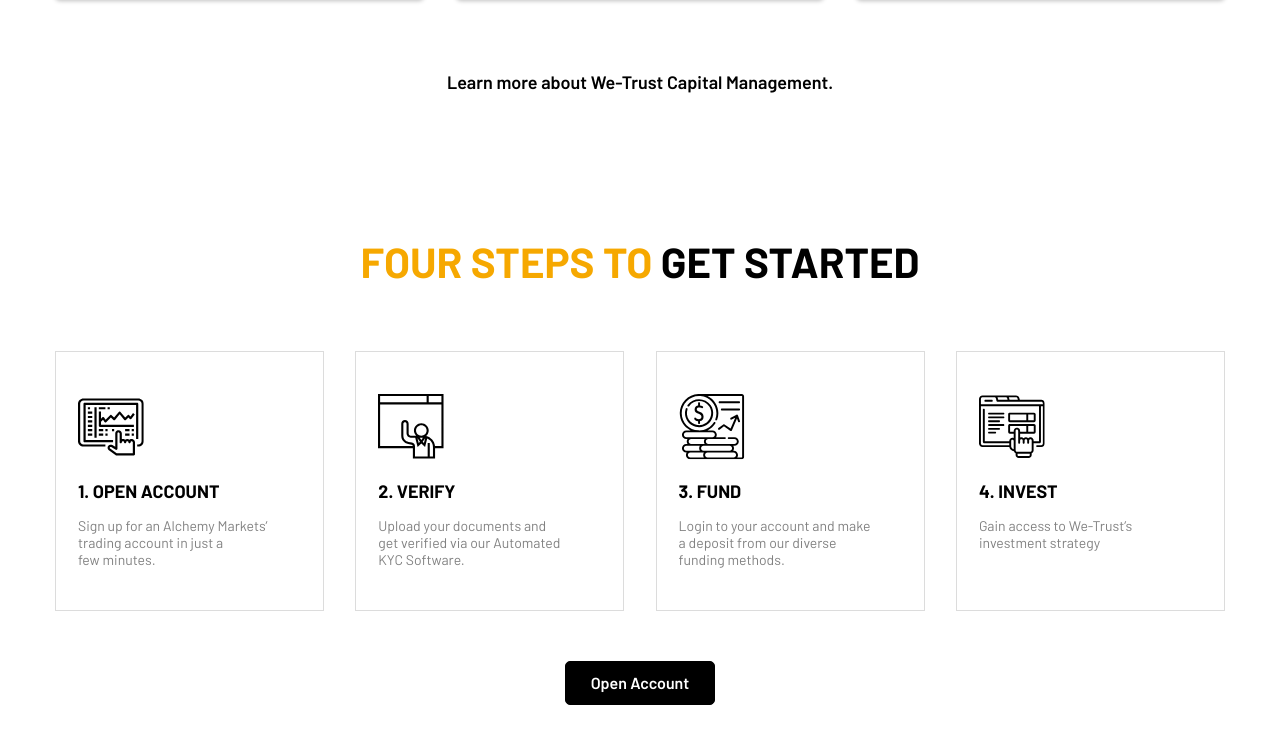
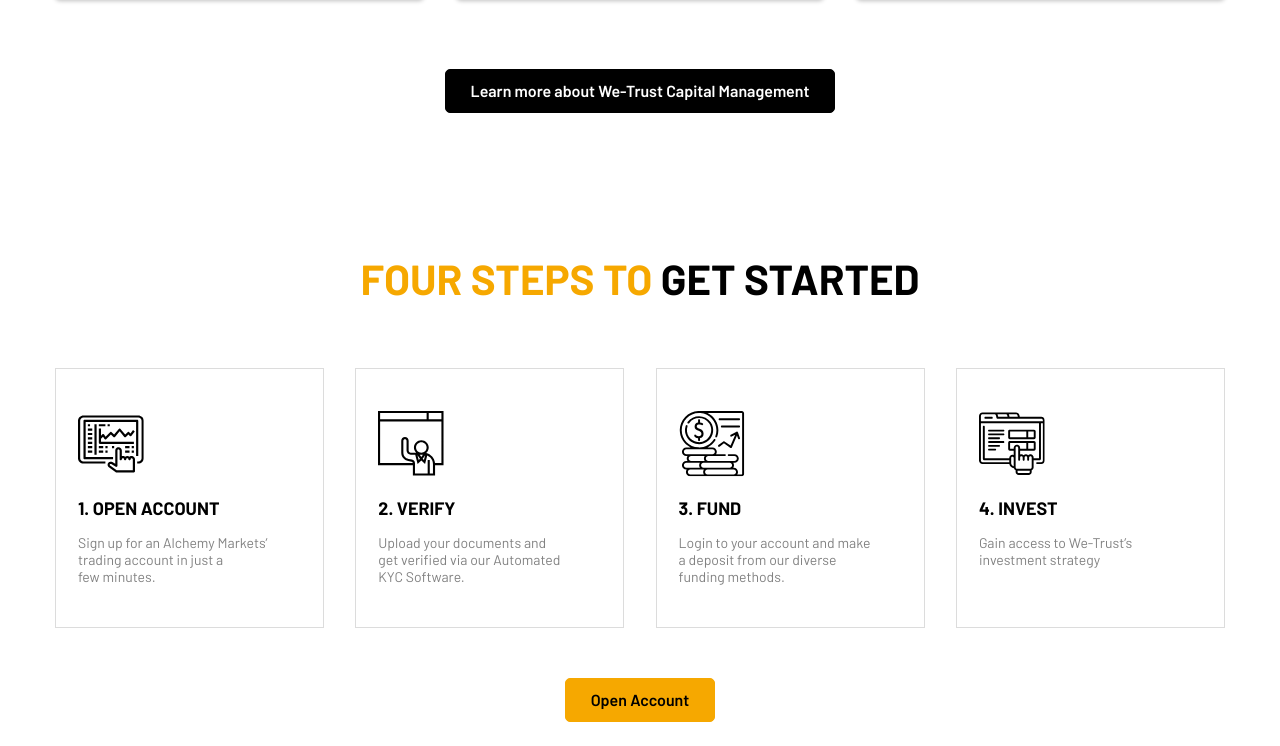
Before and after one commit to http-sam/alchemy-markets-we-trust, a plain HTML site: page index.html in a window 1280 px wide. Shown: the part 1194-1940 px from the top of the page. Drawn offline with Linux system fonts and the light colour scheme.

Commit message:
Changes v2

```diff
--- a/assets/css/_vendor-styles.scss
+++ b/assets/css/_vendor-styles.scss
@@ -2516,11 +2516,11 @@
     flex-direction: row !important;
     justify-content: center !important;
     align-items: center !important;
-    background: #000 !important;
-    color: #fff !important;
+    background: #F6A800 !important;
+    color: #000 !important;
     outline: 0 !important;
     box-shadow: none !important;
-    border: 1px solid #000 !important;
+    border: 1px solid #F6A800 !important;
     transition-duration: 0.2s !important;
 }
 
--- a/assets/css/style.scss
+++ b/assets/css/style.scss
@@ -149,7 +149,7 @@
 
 .economic-insight-hero-learn-more-button {
     max-width: 230px;
-    margin: 0 0 30px 5px;
+    margin: 0 0 30px 0;
 
     &.button-style2 {
         background: #F79D82 !important;
@@ -320,12 +320,48 @@
         transition: all 0.5s ease;
 
         a {
+            margin: 0 auto;
+            font-family: "Barlow", sans-serif;
+            display: inline-block;
+            font-weight: 600;
+            font-size: 16px;
+            line-height: 20px;
+            color: #fff;
+            text-align: center;
+            text-decoration: none;
+            vertical-align: middle;
+            cursor: pointer;
+            -webkit-user-select: none;
+            -moz-user-select: none;
+            user-select: none;
+            background-color: transparent;
+            border: 1px solid transparent;
+            padding: 11px 25px;
+            border-radius: 5px;
+            transition: color 0.15s ease-in-out, background-color 0.15s ease-in-out,
+                border-color 0.15s ease-in-out, box-shadow 0.15s ease-in-out;
             text-decoration: none;
             transition: inherit;
+            width: fit-content;
+            display: flex !important;
+            flex-direction: row !important;
+            justify-content: center !important;
+            align-items: center !important;
+            background: #000 !important;
+            color: #fff !important;
+            outline: 0 !important;
+            box-shadow: none !important;
+            border: 1px solid #000 !important;
+            transition-duration: 0.2s !important;
 
             &:hover {
-                text-decoration: underline;
-                color: #F6A800;
+                outline: 0 !important;
+                background: #fff !important;
+                -webkit-box-shadow: inset 0 0 0 1px rgba(255, 255, 255, 0.15) !important;
+                -moz-box-shadow: inset 0 0 0 1px rgba(255, 255, 255, 0.15) !important;
+                box-shadow: inset 0 0 0 1px rgba(255, 255, 255, 0.15) !important;
+                backdrop-filter: blur(150px) !important;
+                color: #000 !important;
             }
         }
     }
--- a/index.html
+++ b/index.html
@@ -35,7 +35,7 @@
                     </p>
 
                     <div class="ei-buttons-cont">
-                        <a href="#" class="btn btn-secondary economic-insight-hero-learn-more-button">Signup Now</a>
+                        <a href="#" class="btn btn-primary economic-insight-hero-learn-more-button">Signup Now</a>
                     </div>
                 </div>
 
@@ -122,7 +122,7 @@
                     </div>
                 </div>
                 <div class="col-md-12 wetrust-cta">
-                    <a href="https://wetrust-cm.nl/" target="_blank">Learn more about We-Trust Capital Management.</a>
+                    <a href="https://wetrust-cm.nl/" target="_blank">Learn more about We-Trust Capital Management</a>
                 </div>
             </div>
         </div>
```
Also changed, not shown: assets/css/style.css, 1 other file.
